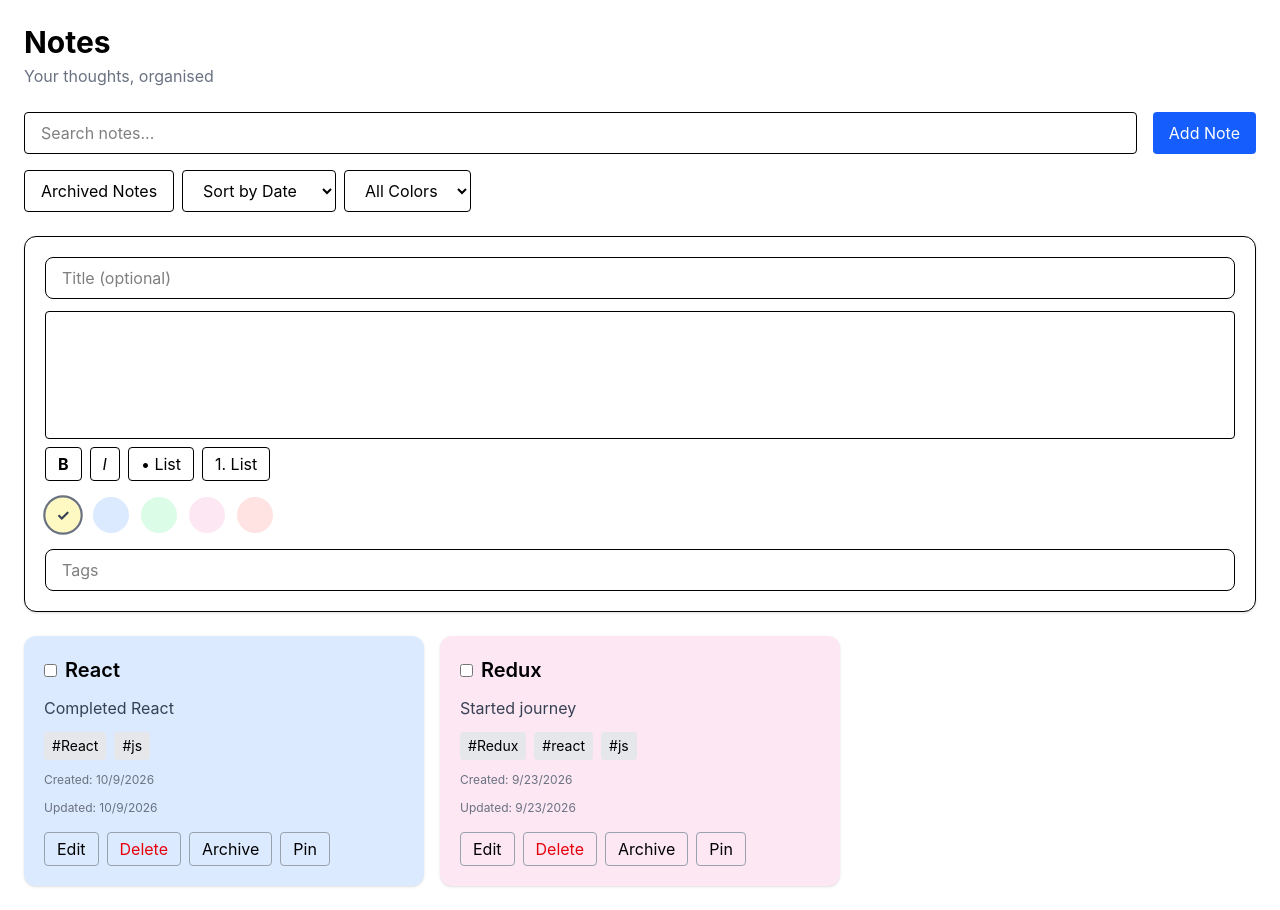
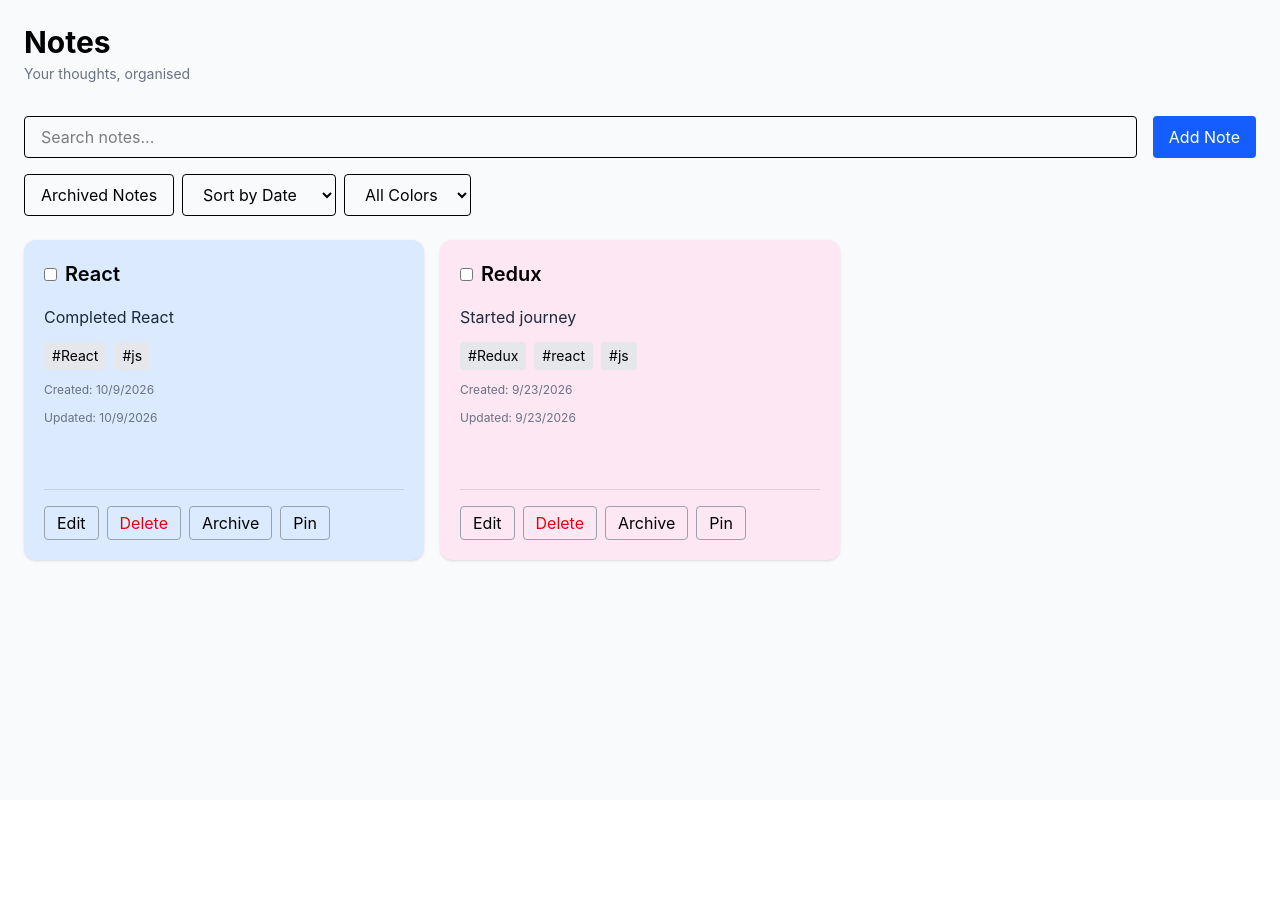
Before and after one commit to Nikhilrajt/react-notes-app, a React (Vite) app: page / in a window 1280 px wide. After the commit the page ends 800 px from the top, so only its background shows below. Built offline with nearby package versions, Linux system fonts and the light colour scheme; data requests are answered from the project's data file.

Commit message:
feat: polish notes app UI

```diff
--- a/src/App.jsx
+++ b/src/App.jsx
@@ -35,6 +35,7 @@ function App() {
   const [errors, setErrors] = useState({});
   const [selectedNotes, setSelectedNotes] = useState([]);
   const [toast, setToast] = useState("");
+  const [showForm, setShowForm] = useState(false);
   const editorRef = useRef(null);
   useEffect(() => {
     if (!toast) {
@@ -137,6 +138,7 @@ function App() {
   }
   function handleEdit(note) {
     setEditingId(note.id);
+    setShowForm(true);
     setNewnote(note);
     setTagInput(note.tags.join(","));
 
@@ -213,23 +215,37 @@ function App() {
     return new Date(b.updatedAt) - new Date(a.updatedAt);
   });
   return (
-    <div className="min-h-screen p-6">
+    <div className="min-h-screen bg-slate-50 p-6">
       <Toast message={toast} />
+
+<div>
   <h1 className="text-3xl font-bold">Notes</h1>
-      <p className=" mt-1 text-gray-500">Your thoughts, organised</p>
+
+<p className="mt-1 text-gray-500 text-sm">
+  Your thoughts, organised
+</p>
+</div>
+
       {error && (
         <p className="mt-4 text-red-500">
           {error}
         </p>
       )}
-      <div className="flex flex-col sm:flex-row gap-4 mt-6">
+
+      <div className="flex flex-col sm:flex-row gap-4 mt-8">
         <SearchBar
           searchTerm={searchTerm}
           setSearchTerm={setSearchTerm}
         />
 
         <button
-          onClick={handleAddNote}
+          onClick={() => {
+            if (editingId !== null) {
+              handleAddNote();
+            } else {
+              setShowForm(true);
+            }
+          }}
           className="text-white bg-blue-600 px-4 py-2 rounded hover:bg-blue-700"
         >
           {editingId !== null ? "Update Note" : "Add Note"}
@@ -246,6 +262,8 @@ function App() {
         selectedNotes={selectedNotes}
         handleBulkDelete={handleBulkDelete}
       />
+
+      {showForm && (
         <NoteForm
           newNote={newNote}
           setNewnote={setNewnote}
@@ -254,7 +272,10 @@ function App() {
           errors={errors}
           setErrors={setErrors}
           editorRef={editorRef}
+          onCancel={() => setShowForm(false)}
         />
+      )}
+
       {loading ? (
         <div className="mt-6 flex justify-center">
           <div className="w-8 h-8 border-4 border-gray-300 border-t-blue-600 rounded-full animate-spin"></div>
--- a/src/components/NoteCard.jsx
+++ b/src/components/NoteCard.jsx
@@ -8,7 +8,7 @@ function NoteCard({ note, onEdit, onDelete, onArchive, onPin, selected, onSelect
   };
   return (
     <div
-      className={`${colorClasses[note.color]} p-5 rounded-xl shadow-sm hover:shadow-md transition-shadow`}
+      className={`${colorClasses[note.color]} p-5 min-h-[320px] rounded-xl shadow-sm hover:shadow-md transition-all flex flex-col`}
     >
       <div className="flex items-center gap-2">
         <input
@@ -23,7 +23,7 @@ function NoteCard({ note, onEdit, onDelete, onArchive, onPin, selected, onSelect
       </div>
 
       <div
-        className="mt-3 text-gray-700 break-words [&_ul]:list-disc [&_ul]:pl-6 [&_ol]:list-decimal [&_ol]:pl-6"
+        className="mt-4 text-gray-800 leading-relaxed break-words [&_ul]:list-disc [&_ul]:pl-6 [&_ol]:list-decimal [&_ol]:pl-6"
         dangerouslySetInnerHTML={{ __html: note.content }}
       />
       <div className="mt-3 flex flex-wrap gap-2">
@@ -43,7 +43,7 @@ function NoteCard({ note, onEdit, onDelete, onArchive, onPin, selected, onSelect
       <p className="mt-3 text-xs text-gray-500">
         Updated: {new Date(note.updatedAt).toLocaleDateString()}
       </p>
-      <div className="mt-4 flex flex-wrap gap-2">
+      <div className="mt-auto pt-4 border-t border-black/10 flex flex-wrap gap-2">
         <button
           onClick={() => onEdit(note)}
           className="px-3 py-1 border border-gray-400 rounded hover:bg-gray-100 transition-colors"
--- a/src/components/NoteForm.jsx
+++ b/src/components/NoteForm.jsx
@@ -6,7 +6,8 @@ function NoteForm({
   setTagInput,
   errors,
   setErrors,
-  editorRef
+  editorRef,
+  onCancel
 }) {
   return (
     <div className="mt-6 p-5 border rounded-xl shadow-sm bg-white">
@@ -92,6 +93,15 @@ function NoteForm({
           setTagInput(event.target.value);
         }}
       />
+      <div className="flex justify-end gap-3 mt-4">
+        <button
+          type="button"
+          onClick={onCancel}
+          className="px-4 py-2 border rounded-lg hover:bg-gray-100"
+        >
+          Cancel
+        </button>
+      </div>
     </div>
   );
 }
--- a/src/components/RichTextEditor.jsx
+++ b/src/components/RichTextEditor.jsx
@@ -26,7 +26,7 @@ function RichTextEditor({ newNote, setNewnote, setErrors, editorRef }) {
         }}
       ></div>
 
-      <div className="flex gap-2 mt-2">
+      <div className="flex gap-2 mt-2 p-2 bg-gray-50 rounded-lg">
         <button
           type="button"
           onMouseDown={(event) => {
--- a/src/data/demoNotes.js
+++ b/src/data/demoNotes.js
@@ -2,7 +2,7 @@ export const demoNotes = [
     {
         id: crypto.randomUUID(),
         title: "Redux",
-        content: "<p>Started my Redux journey</p>",
+        content: "<p>Started my Redux journey. Learning stores, actions, reducers, and predictable state updates while building React applications.</p>",
         color: "pink",
         tags: ["Redux", "React", "JS"],
         stock: 0,
@@ -14,7 +14,7 @@ export const demoNotes = [
     {
         id: crypto.randomUUID(),
         title: "React",
-        content: "<p>Learning React advanced concepts</p>",
+        content: "<p>Learning React advanced concepts including Context API, custom hooks, reducers, routing, and performance optimization.</p>",
         color: "blue",
         tags: ["React", "Frontend"],
         stock: 0,
@@ -26,7 +26,7 @@ export const demoNotes = [
     {
         id: crypto.randomUUID(),
         title: "TanStack Query",
-        content: "<p>Learning server-state management</p>",
+       content: "<p>Learning server-state management with queries, mutations, caching, loading states, and synchronization.</p>",
         color: "green",
         tags: ["React", "TanStack"],
         stock: 0,
```
Lines whose indentation alone changed are shown as unchanged.
